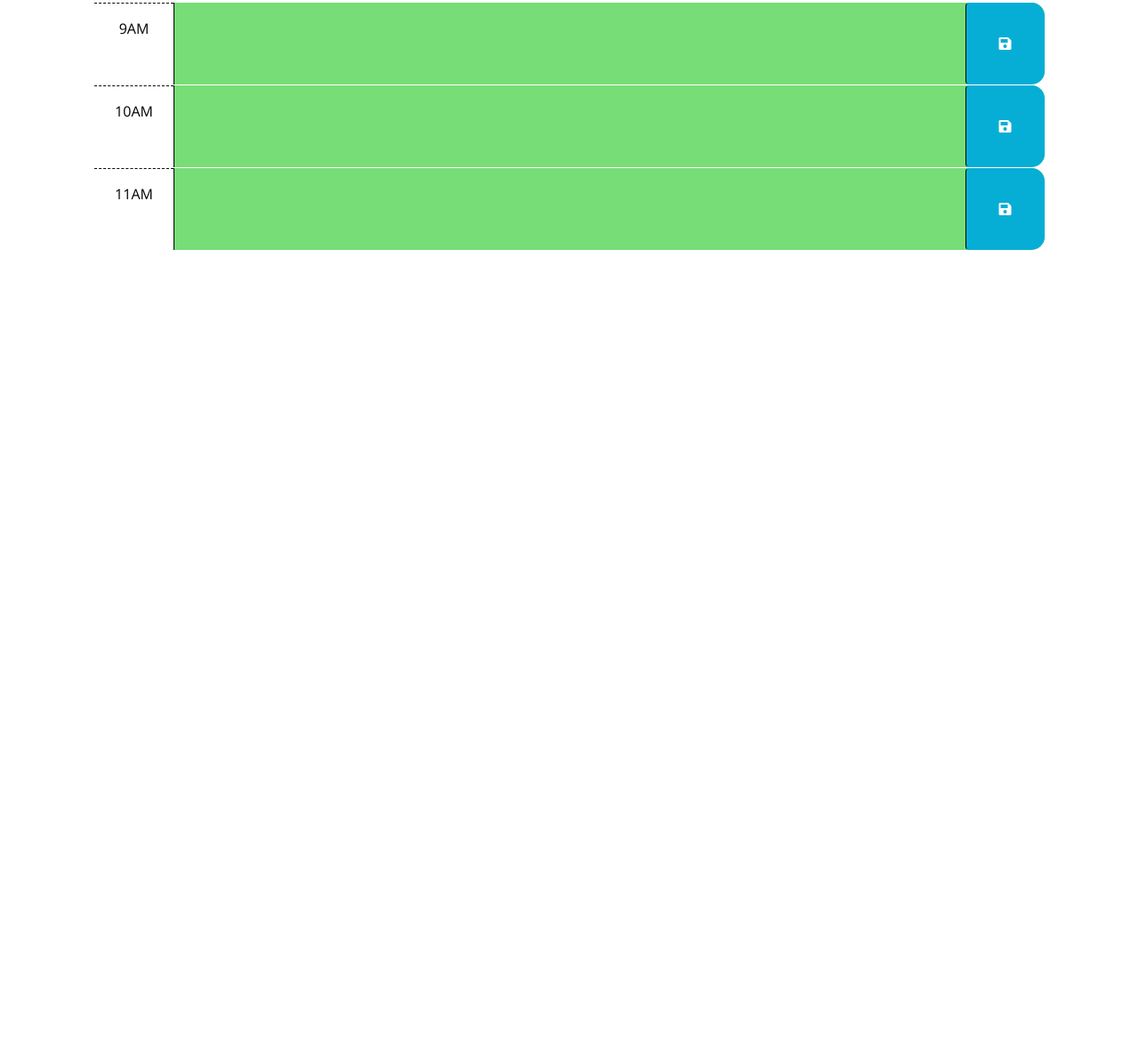
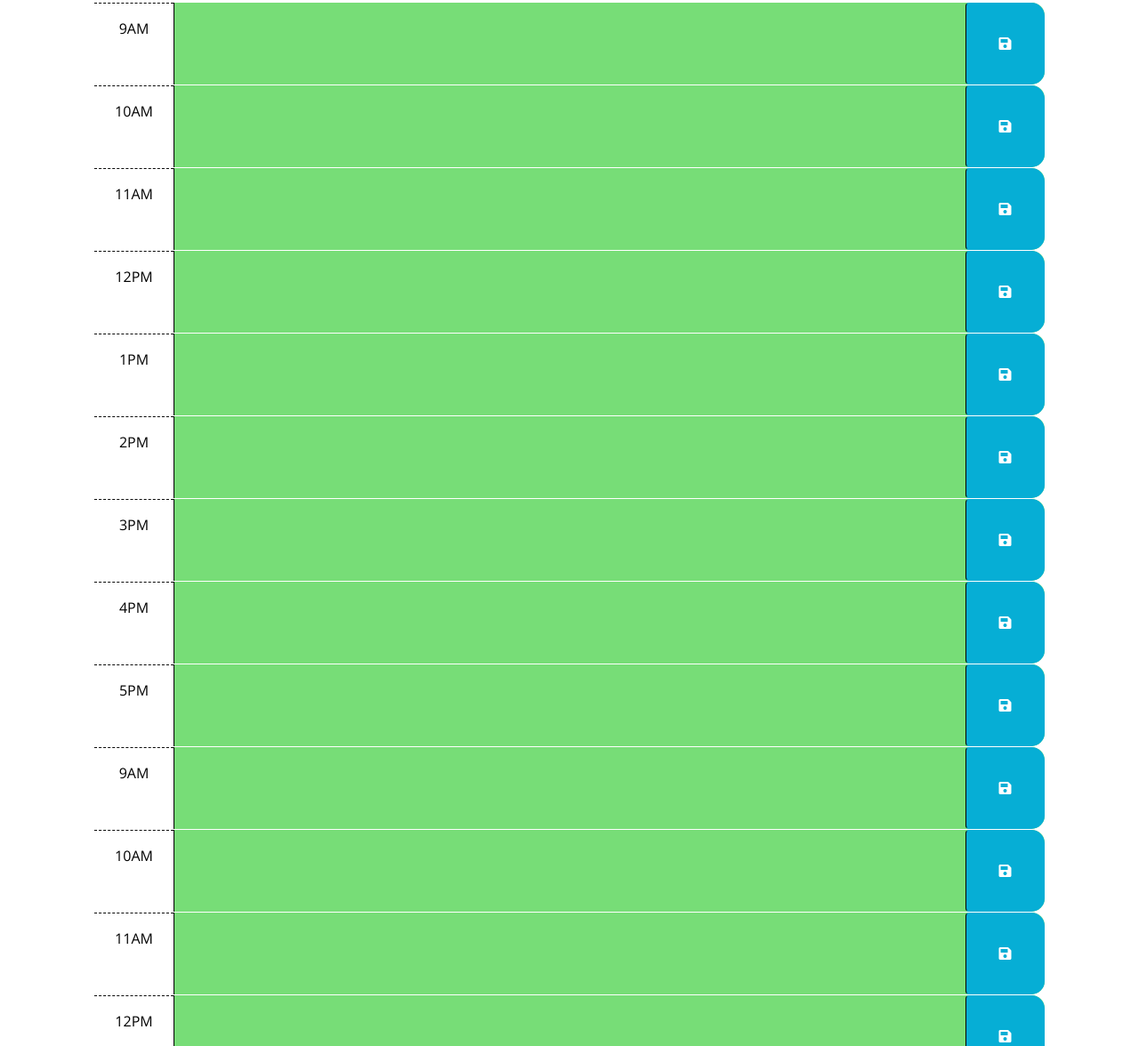
Before and after one commit to jneums81/work-day, a plain HTML site: page index.html in a window 1280 px wide. Shown: the part 300-1476 px from the top of the page at 89% size. Before the commit the page ends 800 px from the top, so only its background shows below. Drawn offline with nearby package versions, Linux system fonts and the light colour scheme.

Commit message:
updated html, css, and js files.

```diff
--- a/index.html
+++ b/index.html
@@ -66,6 +66,54 @@
         </button>
       </div>
 
+      <div id="hour-12" class="row time-block future">
+        <div class="col-2 col-md-1 hour text-center py-3">12PM</div>
+        <textarea class="col-8 col-md-10 description" rows="3"> </textarea>
+        <button class="btn saveBtn col-2 col-md-1" aria-label="save">
+          <i class="fas fa-save" aria-hidden="true"></i>
+        </button>
+      </div>
+
+      <div id="hour-1" class="row time-block future">
+        <div class="col-2 col-md-1 hour text-center py-3">1PM</div>
+        <textarea class="col-8 col-md-10 description" rows="3"> </textarea>
+        <button class="btn saveBtn col-2 col-md-1" aria-label="save">
+          <i class="fas fa-save" aria-hidden="true"></i>
+        </button>
+      </div>
+
+      <div id="hour-2" class="row time-block future">
+        <div class="col-2 col-md-1 hour text-center py-3">2PM</div>
+        <textarea class="col-8 col-md-10 description" rows="3"> </textarea>
+        <button class="btn saveBtn col-2 col-md-1" aria-label="save">
+          <i class="fas fa-save" aria-hidden="true"></i>
+        </button>
+      </div>
+
+      <div id="hour-3" class="row time-block future">
+        <div class="col-2 col-md-1 hour text-center py-3">3PM</div>
+        <textarea class="col-8 col-md-10 description" rows="3"> </textarea>
+        <button class="btn saveBtn col-2 col-md-1" aria-label="save">
+          <i class="fas fa-save" aria-hidden="true"></i>
+        </button>
+      </div>
+
+      <div id="hour-4" class="row time-block future">
+        <div class="col-2 col-md-1 hour text-center py-3">4PM</div>
+        <textarea class="col-8 col-md-10 description" rows="3"> </textarea>
+        <button class="btn saveBtn col-2 col-md-1" aria-label="save">
+          <i class="fas fa-save" aria-hidden="true"></i>
+        </button>
+      </div>
+
+      <div id="hour-5" class="row time-block future">
+        <div class="col-2 col-md-1 hour text-center py-3">5PM</div>
+        <textarea class="col-8 col-md-10 description" rows="3"> </textarea>
+        <button class="btn saveBtn col-2 col-md-1" aria-label="save">
+          <i class="fas fa-save" aria-hidden="true"></i>
+        </button>
+      </div>
+
     <script src="https://code.jquery.com/jquery-3.4.1.min.js"></script>
     <script
       src="https://cdn.jsdelivr.net/npm/dayjs@1.11.3/dayjs.min.js"
--- a/script.js
+++ b/script.js
@@ -2,6 +2,33 @@ $(function () {
   // Display today's date using Day.js
   var currentDate = dayjs().format("MMMM D, YYYY");
   $("#currentDay").text(currentDate);
+
+  // Function to dynamically generate time blocks for 9AM to 5PM
+  function generateTimeBlocks() {
+    var container = $(".container-lg");
+    for (var hour = 9; hour <= 17; hour++) {
+      var timeBlock = $("<div>")
+        .attr("id", "hour-" + hour)
+        .addClass("row time-block");
+      var hourLabel = (hour % 12 === 0 ? 12 : hour % 12) + (hour >= 12 ? "PM" : "AM");
+      var hourDiv = $("<div>")
+        .addClass("col-2 col-md-1 hour text-center py-3")
+        .text(hourLabel);
+      var textarea = $("<textarea>")
+        .addClass("col-8 col-md-10 description")
+        .attr("rows", "3");
+      var saveBtn = $("<button>")
+        .addClass("btn saveBtn col-2 col-md-1")
+        .attr("aria-label", "save")
+        .html('<i class="fas fa-save" aria-hidden="true"></i>');
+
+      timeBlock.append(hourDiv, textarea, saveBtn);
+      container.append(timeBlock);
+    }
+  }
+
+  // Call the function to generate time blocks
+  generateTimeBlocks();
 
   // Function to update time-block classes based on the current time
   function updateTimeBlocks() {
--- a/style.css
+++ b/style.css
@@ -57,3 +57,9 @@ textarea {
   font-size: 20px;
   transition: all 0.3s ease-in-out;
 }
+
+/* Add a fixed height to the container to prevent repetition */
+.container-lg {
+  height: auto; /* Set to your desired height or use auto to fit content */
+  overflow-y: auto; /* Add vertical scrollbar if content overflows */
+}
```
